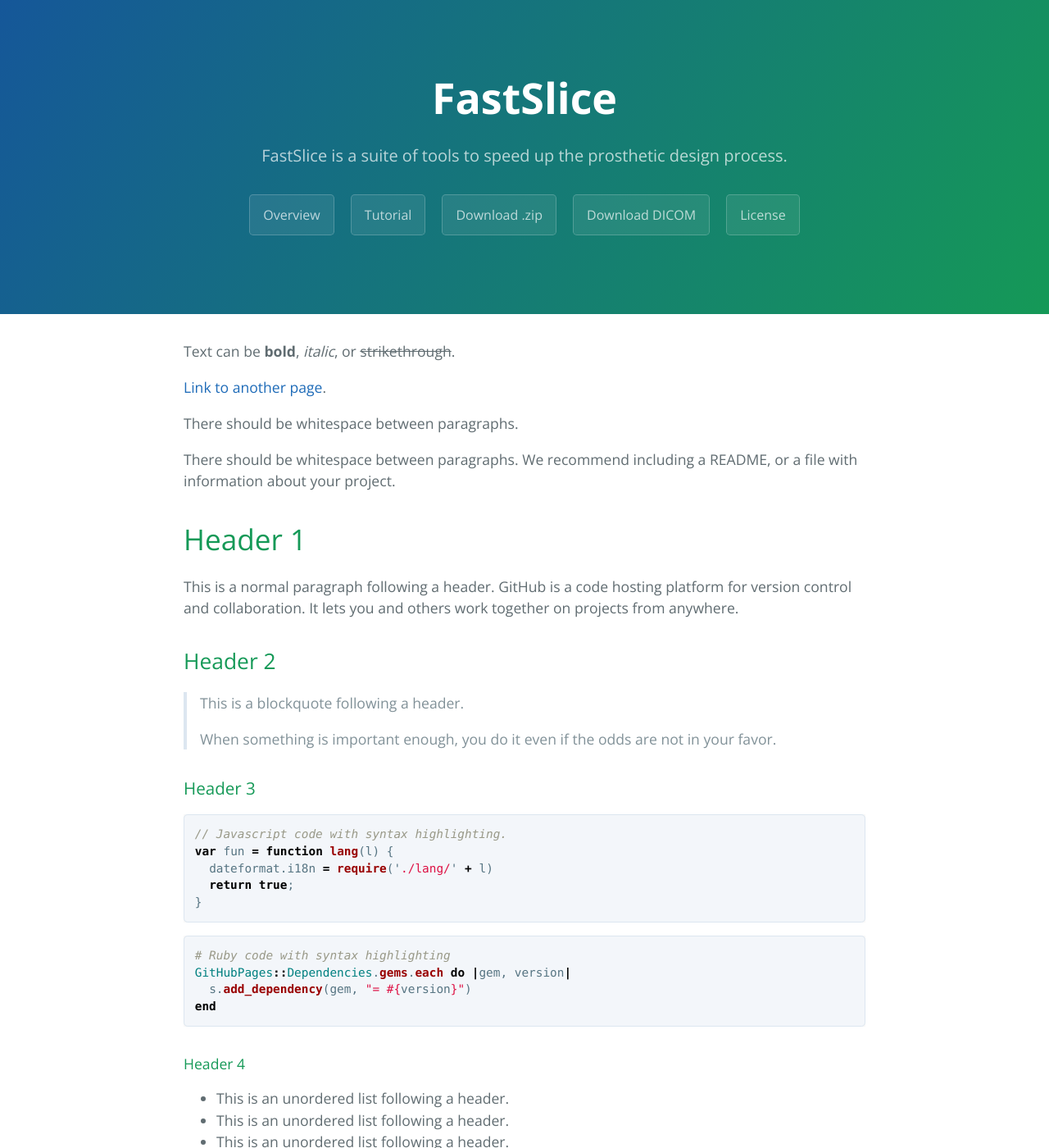
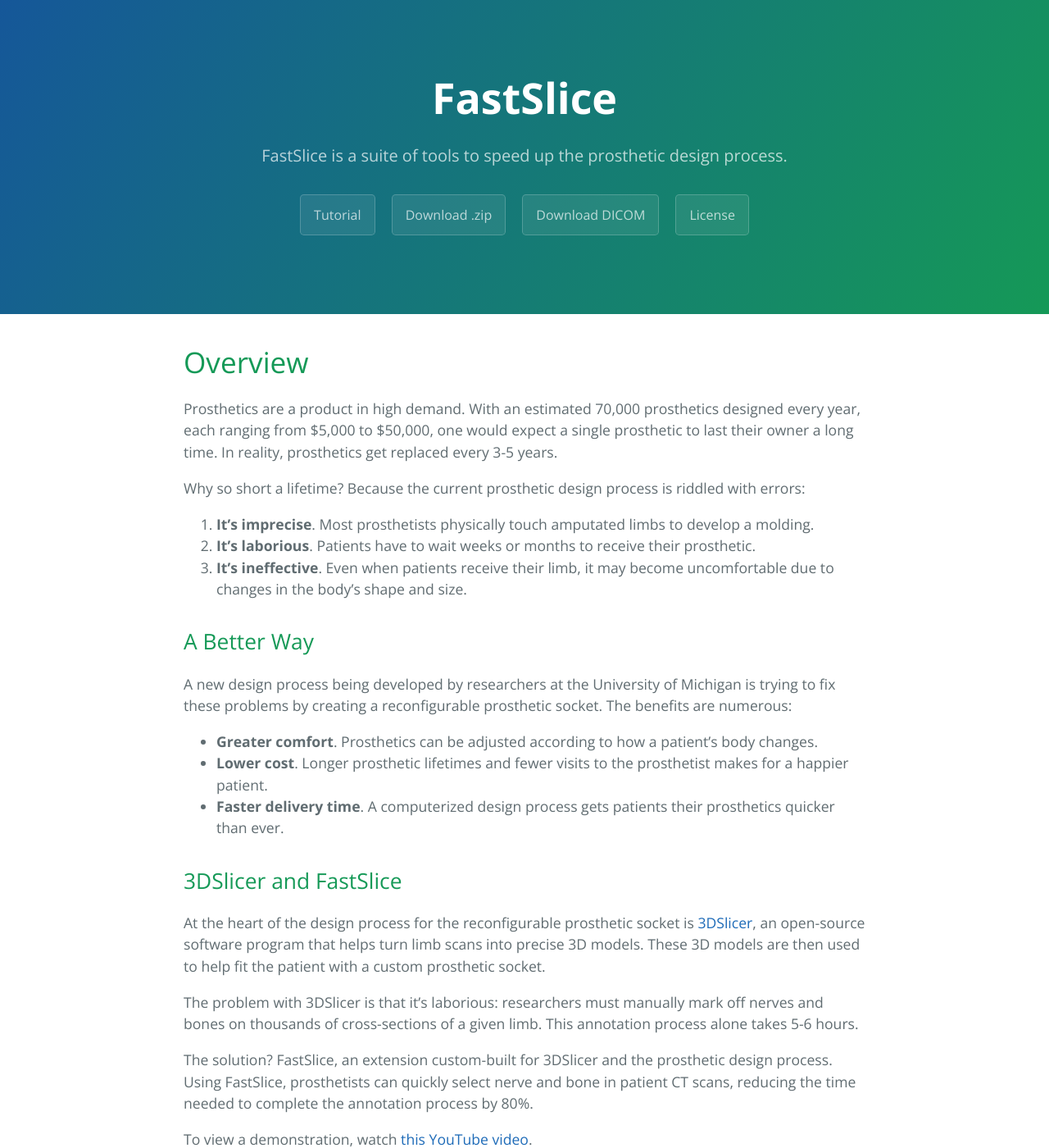
Before and after one commit to FastSlice/fastslice.github.io, a Jekyll site: the page built from index.md, in a window 1280 px wide and 1400 px high. Shown: the whole window at 82% size. Built offline with Jekyll 4.4.1, drawn with Linux system fonts in a browser that asks for light colours; our own code applies the rules of GitHub Pages for plain Markdown files; some of the changed text lies outside the part shown.

Commit message:
Remove 'Overview' button; add text to front page

````diff
--- a/_layouts/default.html
+++ b/_layouts/default.html
@@ -19,7 +19,6 @@
         <a href="{{ site.github.repository_url }}" class="btn">License</a>
       {% endif %}
       {% if site.show_downloads %}
-        <a href="/overview" class="btn">Overview</a>
         <a href="https://youtu.be/qJFSeH6n0QE" class="btn">Tutorial</a>
         <a href="https://github.com/FastSlice/BuiltExtension/zipball/master" class="btn">Download .zip</a>
         <a href="https://drive.google.com/a/umich.edu/file/d/0B0dHApcloVBkVElBMDU0NDk3NGc/view?usp=sharing" class="btn">Download DICOM</a>
--- a/index.md
+++ b/index.md
@@ -2,122 +2,30 @@
 layout: default
 ---
 
-Text can be **bold**, _italic_, or ~~strikethrough~~.
+# Overview
 
-[Link to another page](another-page).
+Prosthetics are a product in high demand. With an estimated 70,000 prosthetics designed every year, each ranging from $5,000 to $50,000, one would expect a single prosthetic to last their owner a long time. In reality, prosthetics get replaced every 3-5 years.
 
-There should be whitespace between paragraphs.
+Why so short a lifetime? Because the current prosthetic design process is riddled with errors:
 
-There should be whitespace between paragraphs. We recommend including a README, or a file with information about your project.
+1. **It's imprecise**. Most prosthetists physically touch amputated limbs to develop a molding.
+2. **It's laborious**. Patients have to wait weeks or months to receive their prosthetic.
+3. **It's ineffective**. Even when patients receive their limb, it may become uncomfortable due to changes in the body's shape and size.
 
-# [](#header-1)Header 1
+## A Better Way
 
-This is a normal paragraph following a header. GitHub is a code hosting platform for version control and collaboration. It lets you and others work together on projects from anywhere.
+A new design process being developed by researchers at the University of Michigan is trying to fix these problems by creating a reconfigurable prosthetic socket. The benefits are numerous:
 
-## [](#header-2)Header 2
+* **Greater comfort**. Prosthetics can be adjusted according to how a patient's body changes.
+* **Lower cost**. Longer prosthetic lifetimes and fewer visits to the prosthetist makes for a happier patient.
+* **Faster delivery time**. A computerized design process gets patients their prosthetics quicker than ever.
 
-> This is a blockquote following a header.
->
-> When something is important enough, you do it even if the odds are not in your favor.
+## 3DSlicer and FastSlice
 
-### [](#header-3)Header 3
+At the heart of the design process for the reconfigurable prosthetic socket is [3DSlicer](https://www.slicer.org/), an open-source software program that helps turn limb scans into precise 3D models. These 3D models are then used to help fit the patient with a custom prosthetic socket.
 
-```js
-// Javascript code with syntax highlighting.
-var fun = function lang(l) {
-  dateformat.i18n = require('./lang/' + l)
-  return true;
-}
-```
+The problem with 3DSlicer is that it's laborious: researchers must manually mark off nerves and bones on thousands of cross-sections of a given limb. This annotation process alone takes 5-6 hours.
 
-```ruby
-# Ruby code with syntax highlighting
-GitHubPages::Dependencies.gems.each do |gem, version|
-  s.add_dependency(gem, "= #{version}")
-end
-```
+The solution? FastSlice, an extension custom-built for 3DSlicer and the prosthetic design process. Using FastSlice, prosthetists can quickly select nerve and bone in patient CT scans, reducing the time needed to complete the annotation process by 80%.
 
-#### [](#header-4)Header 4
-
-*   This is an unordered list following a header.
-*   This is an unordered list following a header.
-*   This is an unordered list following a header.
-
-##### [](#header-5)Header 5
-
-1.  This is an ordered list following a header.
-2.  This is an ordered list following a header.
-3.  This is an ordered list following a header.
-
-###### [](#header-6)Header 6
-
-| head1        | head two          | three |
-|:-------------|:------------------|:------|
-| ok           | good swedish fish | nice  |
-| out of stock | good and plenty   | nice  |
-| ok           | good `oreos`      | hmm   |
-| ok           | good `zoute` drop | yumm  |
-
-### There's a horizontal rule below this.
-
-* * *
-
-### Here is an unordered list:
-
-*   Item foo
-*   Item bar
-*   Item baz
-*   Item zip
-
-### And an ordered list:
-
-1.  Item one
-1.  Item two
-1.  Item three
-1.  Item four
-
-### And a nested list:
-
-- level 1 item
-  - level 2 item
-  - level 2 item
-    - level 3 item
-    - level 3 item
-- level 1 item
-  - level 2 item
-  - level 2 item
-  - level 2 item
-- level 1 item
-  - level 2 item
-  - level 2 item
-- level 1 item
-
-### Small image
-
-![](https://assets-cdn.github.com/images/icons/emoji/octocat.png)
-
-### Large image
-
-![](https://guides.github.com/activities/hello-world/branching.png)
-
-
-### Definition lists can be used with HTML syntax.
-
-<dl>
-<dt>Name</dt>
-<dd>Godzilla</dd>
-<dt>Born</dt>
-<dd>1952</dd>
-<dt>Birthplace</dt>
-<dd>Japan</dd>
-<dt>Color</dt>
-<dd>Green</dd>
-</dl>
-
-```
-Long, single-line code blocks should not wrap. They should horizontally scroll if they are too long. This line should be long enough to demonstrate this.
-```
-
-```
-The final element.
-```
+To view a demonstration, watch [this YouTube video](https://youtu.be/qJFSeH6n0QE).
--- a/overview.md
+++ b/overview.md
@@ -2,8 +2,32 @@
 layout: default
 ---
 
-## Overview
+# Overview
 
-The current prosthetic design process is broken.
+Prosthetics are a product in high demand. With an estimated 70,000 prosthetics designed every year, each ranging from $5,000 to $50,000, one would expect a single prosthetic to last their owner a long time. In reality, prosthetics get replaced every 3-5 years.
 
-Lorem ipsum...
+Why so short a lifetime? Because the current prosthetic design process is riddled with errors:
+
+	1. **It's imprecise**. Most prosthetists physically touch amputated limbs to develop a molding.
+	2. **It's laborious**. Patients have to wait weeks or months to receive their prosthetic.
+	3. **It's ineffective**. Even when patients receive their limb, it may become uncomfortable due to changes in the body's shape and size.
+
+## A Better Way
+
+A new design process being developed by researchers at the University of Michigan is trying to fix these problems by creating a reconfigurable prosthetic socket. The benefits are numerous:
+
+	* **Greater comfort**. Prosthetics can be adjusted according to how a patient's body changes.
+	* **Lower cost**. Longer prosthetic lifetimes and fewer visits to the prosthetist makes for a happier patient.
+	* **Faster delivery time**. A computerized design process gets patients their prosthetics quicker than ever.
+
+## 3DSlicer and FastSlice
+
+At the heart of the design process for the reconfigurable prosthetic socket is [3DSlicer](https://www.slicer.org/), an open-source software program that helps turn limb scans into precise 3D models. These 3D models are then used to help fit the patient with a custom prosthetic socket.
+
+The problem with 3DSlicer is that it's laborious: researchers must manually mark off nerves and bones on thousands of cross-sections of a given limb. This annotation process alone takes 5-6 hours.
+
+The solution? FastSlice, an extension custom-built for 3DSlicer and the prosthetic design process. Using FastSlice, prosthetists can quickly select nerve and bone in patient CT scans, reducing the time needed to complete the annotation process by 80%.
+
+To view a demonstration, watch [this YouTube video](https://youtu.be/qJFSeH6n0QE).
+
+To install, follow the directions on the README of [this GitHub repository](https://github.com/FastSlice/BuiltExtension).
````
